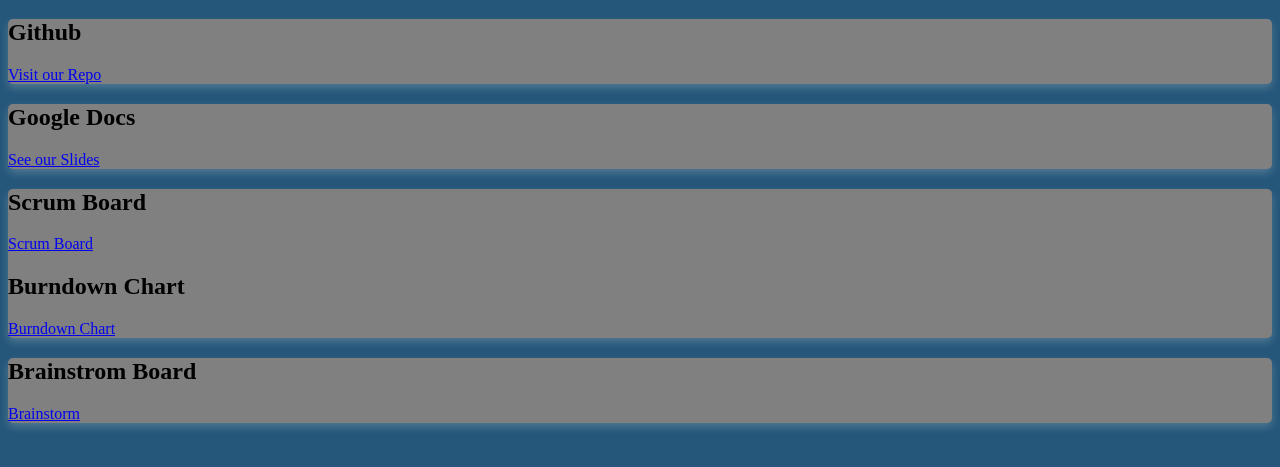
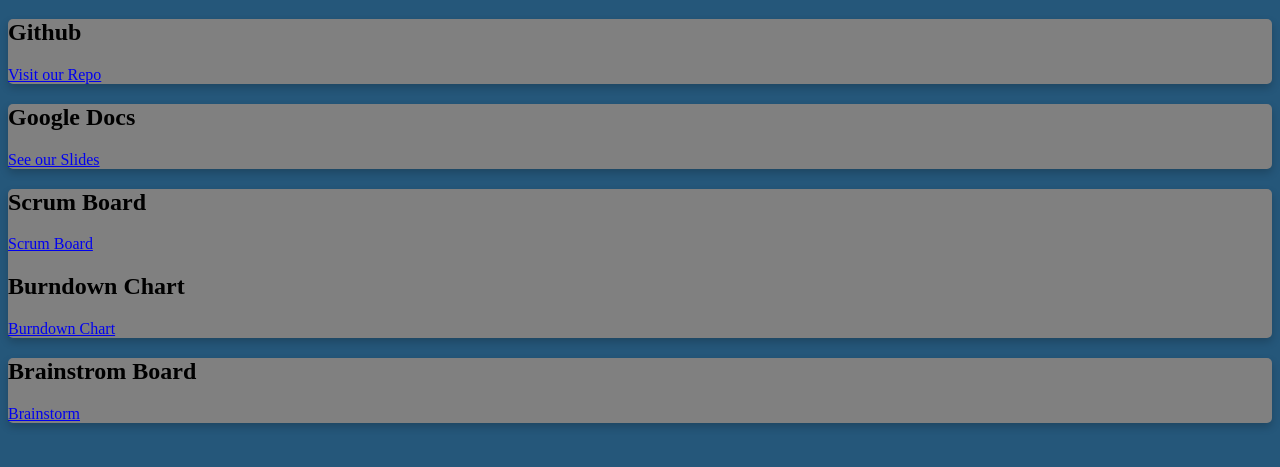
Before and after one commit to stephen1166/Game-Dev-CA1, a plain HTML site: page index.html in a window 1280 px wide. Shown: the part 61-528 px from the top of the page. Drawn offline with Linux system fonts and the light colour scheme.

Commit message:
Update index.html

```diff
--- a/index.html
+++ b/index.html
@@ -10,8 +10,7 @@
         .card {
             background-color: grey;
             border-radius: 5px;
-            box-shadow: 0 4px 8px 0 rgba(255,255,255,0.2);
-            transition: 3px
+            box-shadow: 0 4px 8px 0 rgba(0,0,0,0.2);
         }
     </style>
 <body>
```
